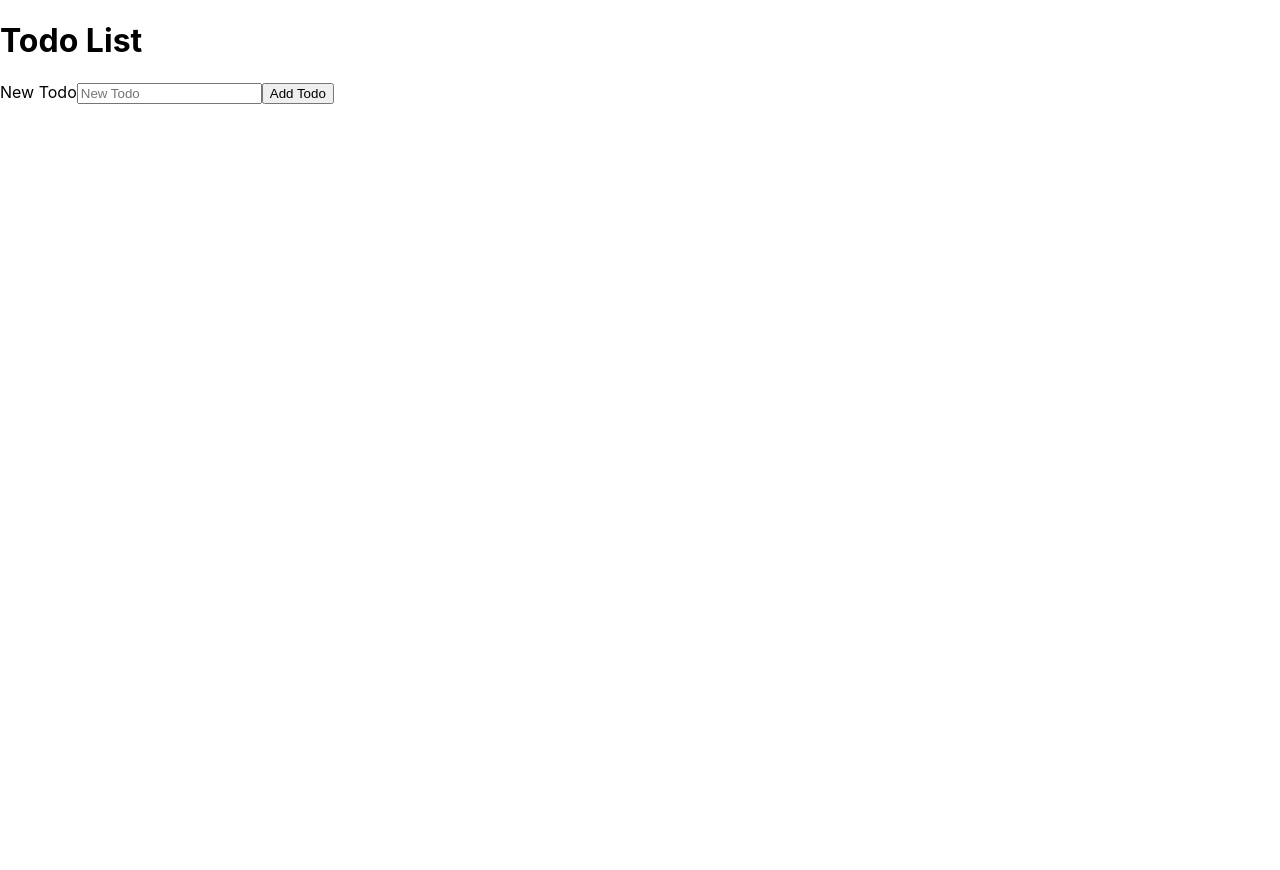
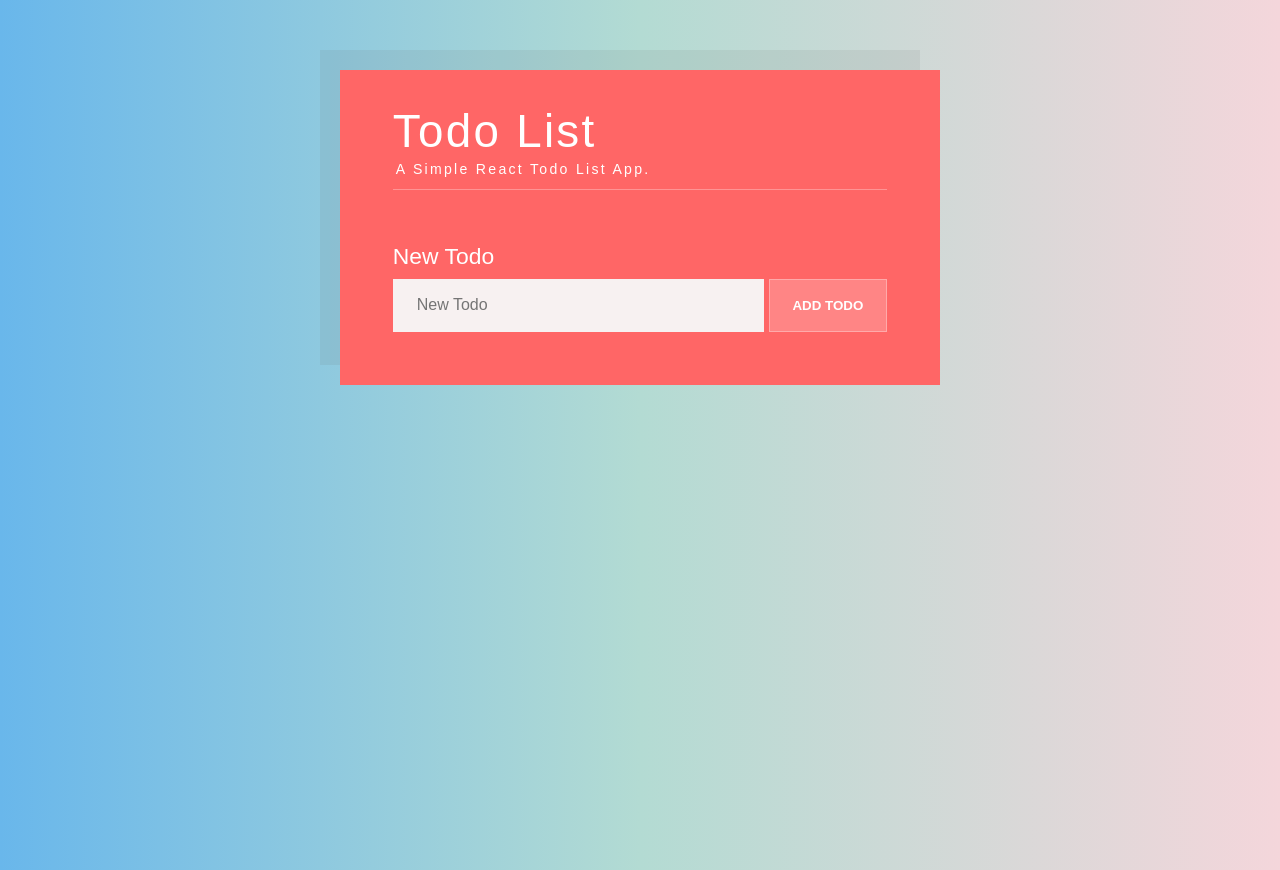
Before and after one commit to jhonis95/React-TodoList, a React (Create React App) app: page / in a window 1280 px wide. Before the commit the page ends 800 px from the top, so only its background shows below. Built offline with nearby package versions, Linux system fonts and the light colour scheme.

Commit message:
finishing style

```diff
--- a/public/index.html
+++ b/public/index.html
@@ -24,6 +24,12 @@
       work correctly both with client-side routing and a non-root public URL.
       Learn how to configure a non-root public URL by running `npm run build`.
     -->
+    <link
+      rel="stylesheet"
+      href="https://use.fontawesome.com/releases/v5.7.1/css/all.css"
+      integrity="sha384-fnmOCqbTlWIlj8LyTjo7mOUStjsKC4pOpQbqyi7RrhN7udi9RwhKkMHpvLbHG9Sr"
+      crossorigin="anonymous"
+    />
     <title>React App</title>
   </head>
   <body>
--- a/src/NewTodoForm.js
+++ b/src/NewTodoForm.js
@@ -1,5 +1,6 @@
 import React,{Component} from "react";
 import {v4 as uuidv4} from 'uuid';
+import './NewTodoForm.css'
 
 class NewTodoForm extends Component{
     constructor(props){
--- a/src/Todo.js
+++ b/src/Todo.js
@@ -39,8 +39,8 @@ class Todo extends Component{
         let result;
         if(this.state.isEditing){
             result=(
-                <div>
-                    <form onSubmit={this.handleUpdate}>
+                <div className='Todo'>
+                    <form className='Todo-edit-form' onSubmit={this.handleUpdate}>
                         <input
                             type="text"
                             value={this.state.task}
@@ -53,15 +53,21 @@ class Todo extends Component{
             )
         }else{
             result=(
-                <div>
-                    <button onClick={this.toggleForm}>Edit</button>
-                    <button onClick={this.handleRemove}>x</button>
+                <div className='Todo'>
                     <li
-                        className={this.props.completed?'completed':''}
+                        className={this.props.completed?'Todo-task completed':'Todo-task'}
                         onClick={this.handleToggle}
                     >
                         {this.props.task}
                     </li>
+                    <div className='Todo-buttons'>
+                        <button onClick={this.handleRemove}>
+                            <i className='fas fa-trash'/>
+                        </button>
+                        <button onClick={this.toggleForm}>
+                            <i className='fas fa-pen'/>
+                        </button>
+                    </div>
                 </div>
             )
         }
--- a/src/TodoList.js
+++ b/src/TodoList.js
@@ -1,6 +1,7 @@
 import React,{Component} from 'react'
 import Todo from './Todo'
 import NewTodoForm from './NewTodoForm'
+import './TodoList.css'
 
 class TodoList extends Component{
     constructor(props){
@@ -61,12 +62,14 @@ class TodoList extends Component{
             )
         })
         return(
-            <div>
-                <h1>Todo List</h1>
-                <NewTodoForm createTodo={this.create}/>
+            <div className='TodoList'>
+                <h1>
+                    Todo List<span>A Simple React Todo List App.</span>
+                </h1>
                 <ul>
                     {todos}
                 </ul>
+                <NewTodoForm createTodo={this.create}/>
             </div>
         )
     }
--- a/src/index.css
+++ b/src/index.css
@@ -1,10 +1,13 @@
-body {
+*{
   margin: 0;
-  font-family: -apple-system, BlinkMacSystemFont, 'Segoe UI', 'Roboto', 'Oxygen',
-    'Ubuntu', 'Cantarell', 'Fira Sans', 'Droid Sans', 'Helvetica Neue',
-    sans-serif;
-  -webkit-font-smoothing: antialiased;
-  -moz-osx-font-smoothing: grayscale;
+  padding: 0;
+  box-sizing: border-box;
+}
+html,body {
+  background: linear-gradient(90deg, #69b7eb, #b3dbd3, #f4d6db);
+  font-size: 1.1rem;
+  font-family: "Quicksand", sans-serif;
+  height: 100%;
 }
 
 code {
```
